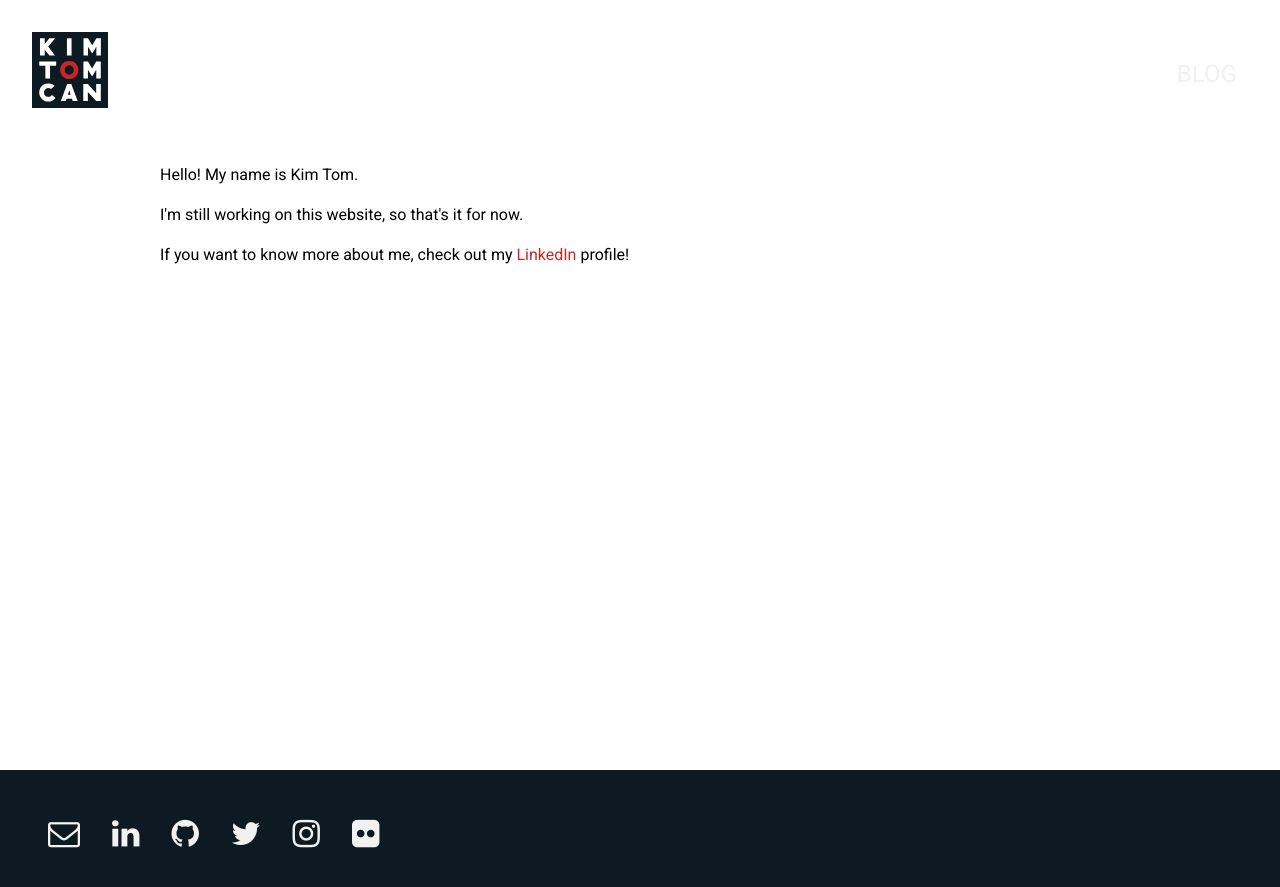
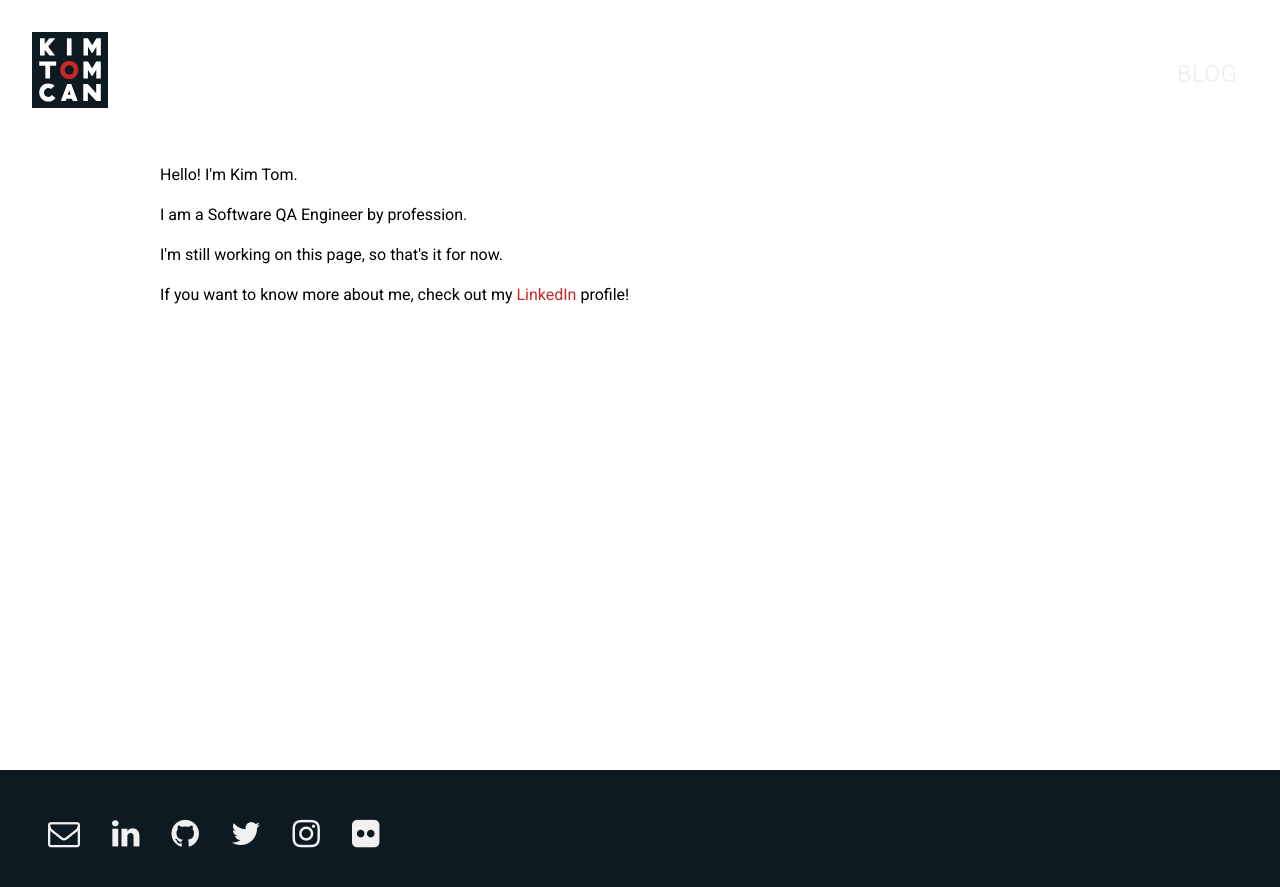
Before and after one commit to kimtillas91/kimtillas91.github.io, a Jekyll site: the page built from about.md, in a window 1280 px wide. Shown: the top 887 px of the page. Built offline with Jekyll 4.4.1, drawn with Linux system fonts in a browser that asks for light colours.

Commit message:
Update about.md
hay hirap naman mag-about lol

```diff
--- a/about.md
+++ b/about.md
@@ -4,8 +4,10 @@ title: About
 permalink: /about/
 ---
 
-<p>Hello! My name is Kim Tom.</p>
+<p>Hello! I'm Kim Tom.</p>
 
-<p>I'm still working on this website, so that's it for now.</p>
+<p>I am a Software QA Engineer by profession.</p>
+
+<p>I'm still working on this page, so that's it for now.</p>
 
 <p>If you want to know more about me, check out my <a href="https://linkedin.com/in/{{site.linkedin}}" target="_blank">LinkedIn</a> profile!</p>
```
